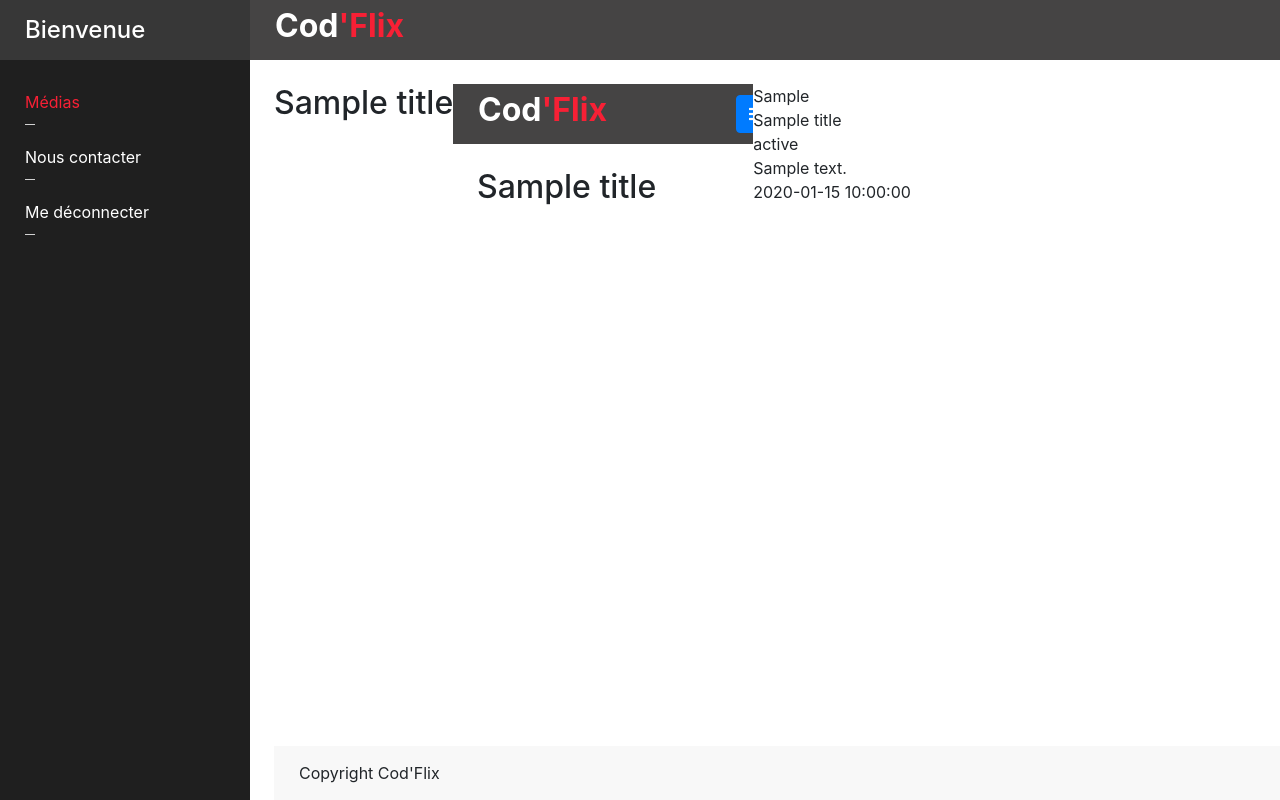
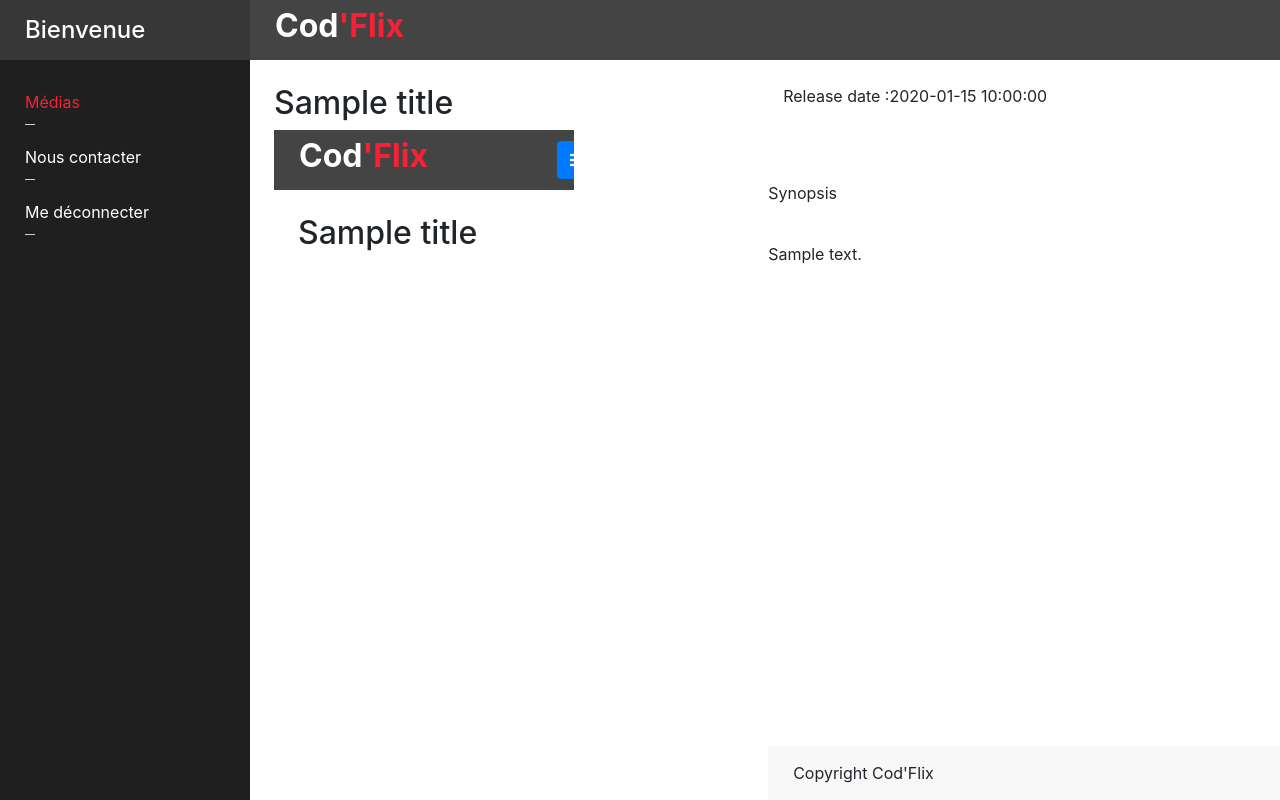
Before and after one commit to damienbiabiany/codflix, a PHP site: template view/mediaDetailView.php in a window 1280 px wide; the page is wider, and only the part inside the window is pictured. Run offline with PHP 8.4, Linux system fonts and the light colour scheme; the template is opened without the code that fills it: most values are stand-ins (such as "Sample title", 1, 10 or a date in 2020); some libraries are stand-ins or nearby versions.

Commit message:
update media detail page

```diff
--- a/view/contactView.php
+++ b/view/contactView.php
@@ -23,9 +23,6 @@
       </div>
       <div class="row">
         <div class="column">
-          <img src="/w3images/map.jpg" style="width:100%">
-        </div>
-        <div class="column">
           <form action="/action_page.php">
             <label for="fname">First Name</label>
             <input type="text" id="fname" name="firstname" placeholder="Your name..">
@@ -36,6 +33,7 @@
               <option value="australia">Australia</option>
               <option value="canada">Canada</option>
               <option value="usa">USA</option>
+              <option value="france">France</Frame></option>
             </select>
             <label for="subject">Subject</label>
             <textarea id="subject" name="subject" placeholder="Write something.." style="height:170px"></textarea>
--- a/view/mediaDetailView.php
+++ b/view/mediaDetailView.php
@@ -13,27 +13,39 @@
 
 <div class="media-list">
 
-    <div>
-            <h2><?=$title; ?></h2>
-    </div>
-    <div class="video">
-                    <div>
-                        <iframe allowfullscreen="" frameborder="0"
-                                src="<?= $trailer_url; ?>" ></iframe>
-                    </div>
+    <div class="row">
+        <div class="col-md-6">
+                <h2><?=$title; ?></h2>
+        </div>
+        <div class="col-md-8 video">
+                        <div>
+                            <iframe allowfullscreen="" frameborder="0"
+                                    src="<?= $trailer_url; ?>" ></iframe>
+                        </div>
+        </div>
     </div>
 
 
+    <div class="row">
+        <div class="col-md-8">
+        <p>Release date :<?php echo $release_date.'<br>';?> </p>
+    </div>
 
-    <?php
-          echo $mediaType.'<br>';
-          echo $title.'<br>';
-          echo $status.'<br>';
-          echo $summary.'<br>';
+    <div class="row">
 
-          echo $release_date.'<br>';
+        <div class="col-md-8 mt-3 mb-3">
+          <span>Synopsis</span>
+        </div>
+        <div class="col-md-8">
 
-    ?>
+            <?php
+                  echo $summary.'<br>';
+
+            ?>
+         </div>
+
+
+
 
 
 <?php $content = ob_get_clean(); ?>
```
